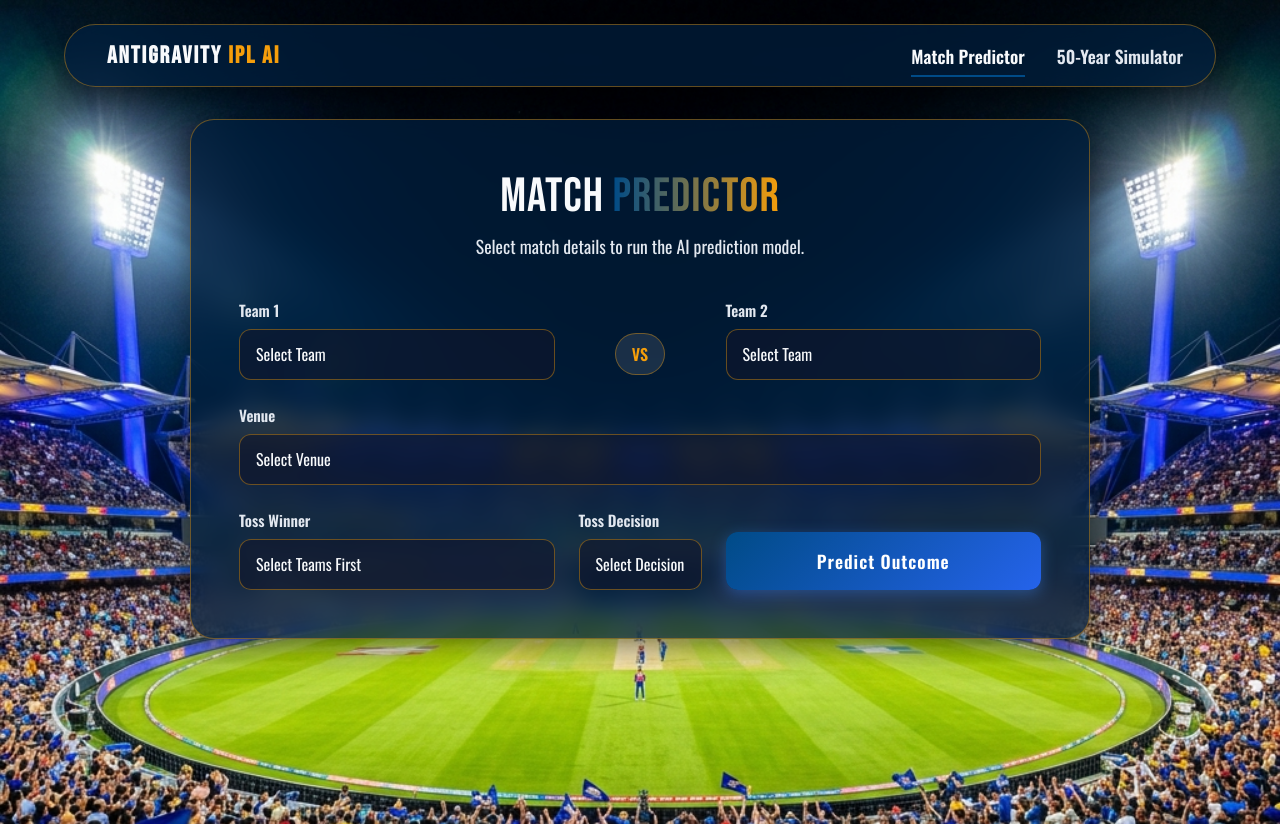
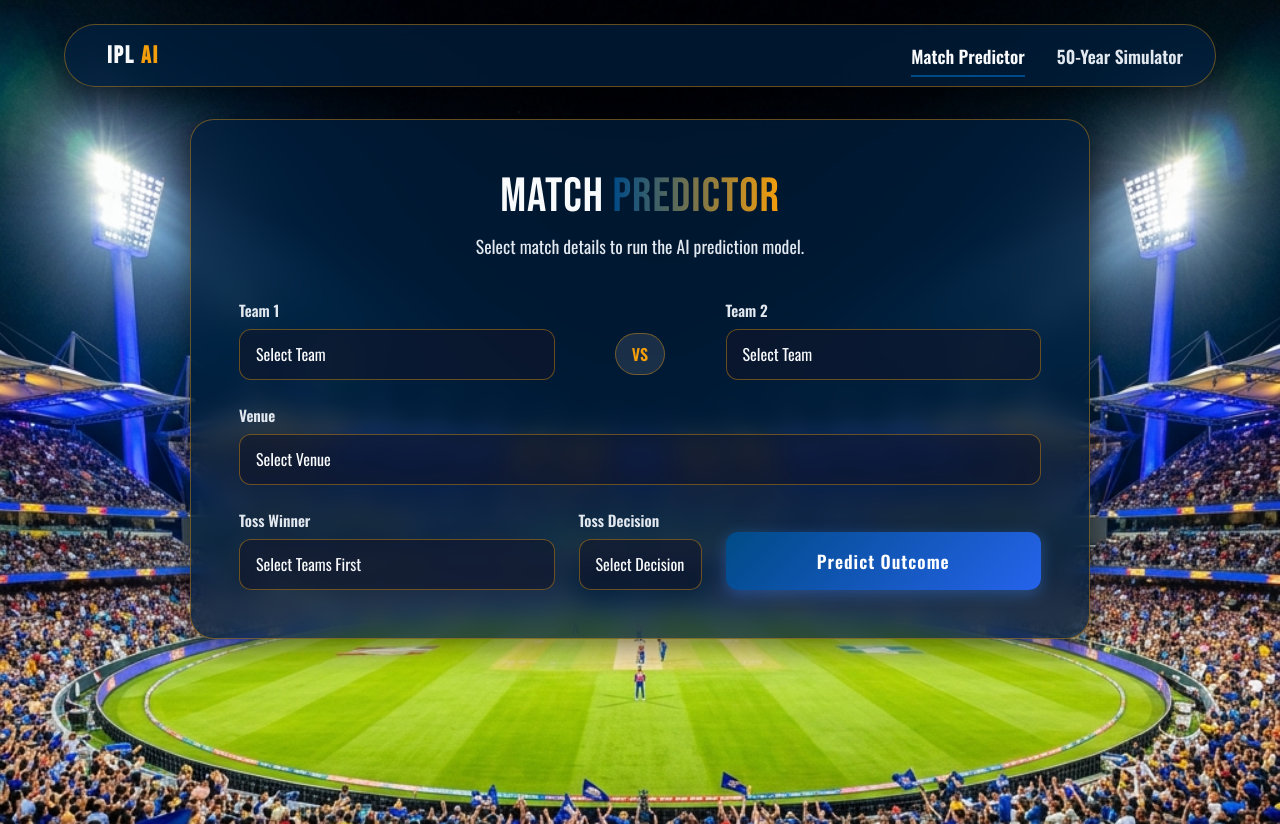
Before and after one commit to gaurangsharma262/IPL-Prediction, a Flask app: page / in a window 1280 px wide. Run offline with Flask 3, Linux system fonts and the light colour scheme.

Commit message:
Remove Antigravity branding

```diff
--- a/templates/index.html
+++ b/templates/index.html
@@ -18,7 +18,7 @@
     <nav class="navbar glass-panel">
         <div class="nav-logo">
             <div class="logo-icon"></div>
-            <h1>Antigravity <span>IPL AI</span></h1>
+            <h1>IPL <span>AI</span></h1>
         </div>
         <ul class="nav-links">
             <li><a href="#predictor" class="active">Match Predictor</a></li>
```
